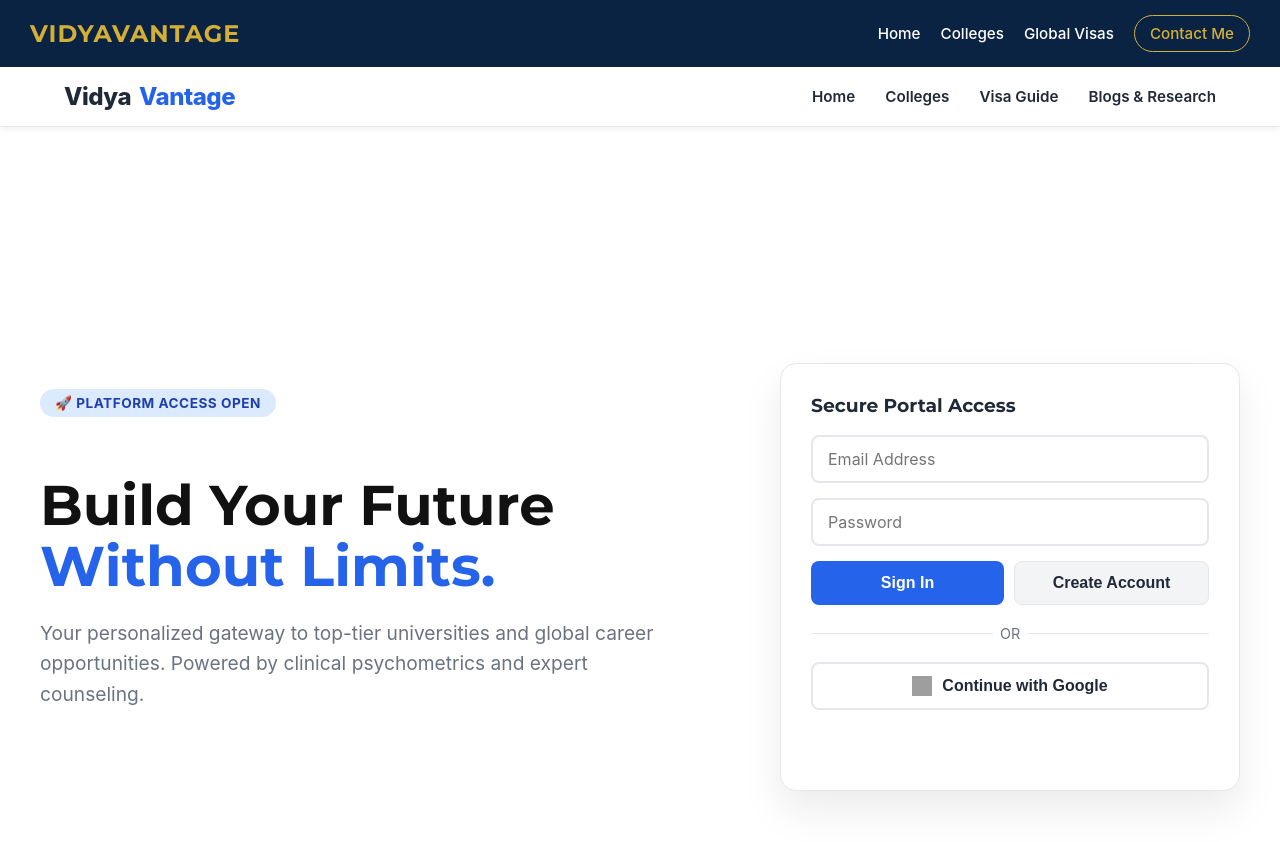
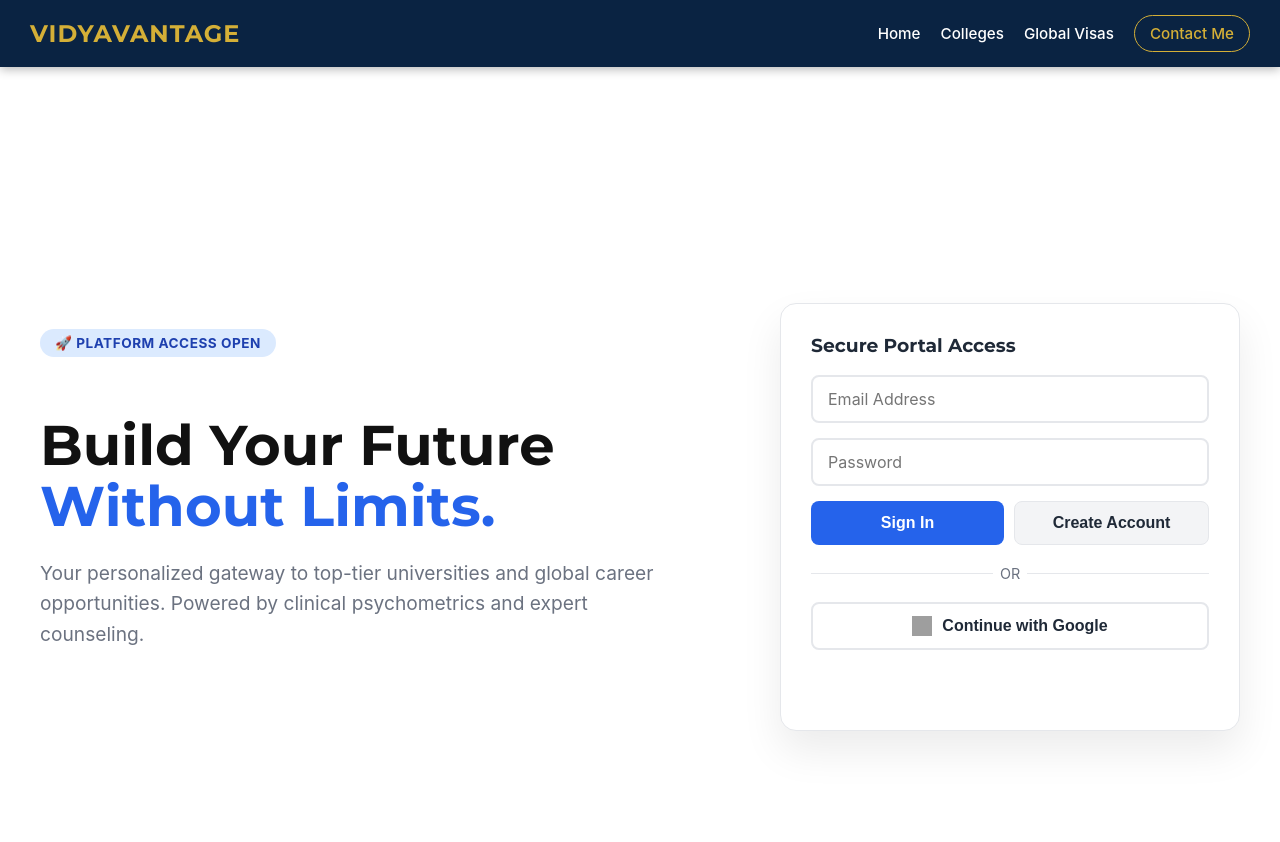
Before and after one commit to antoniovn96/vidyavantage.github.io, a Jekyll site: the page built from index.md, in a window 1280 px wide and 900 px high. Shown: the top 842 px of the window. Built offline with Jekyll 4.4.1, drawn with Linux system fonts in a browser that asks for light colours; comment, search, counter and statistics services are not loaded; grey boxes are pictures that could not be loaded.

Commit message:
Update index.md

```diff
--- a/index.md
+++ b/index.md
@@ -119,18 +119,6 @@
   @keyframes slideInLeft { from { opacity: 0; transform: translateX(-30px); } to { opacity: 1; transform: translateX(0); } }
   @keyframes slideInRight { from { opacity: 0; transform: translateX(30px); } to { opacity: 1; transform: translateX(0); } }
 </style>
-
-<header class="site-header">
-  <a href="/" class="site-logo">
-    Vidya<span>Vantage</span>
-  </a>
-  <nav class="site-nav">
-    <a href="/">Home</a>
-    <a href="{{ '/colleges/' | relative_url }}">Colleges</a>
-    <a href="{{ '/visa/' | relative_url }}">Visa Guide</a>
-    <a href="{{ '/blog/' | relative_url }}">Blogs & Research</a>
-  </nav>
-</header>
 
 <div class="hero-wrapper">
   <div class="hero-text">
```
